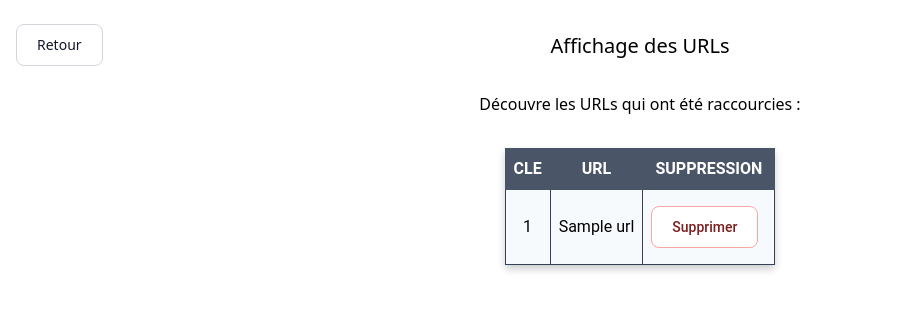
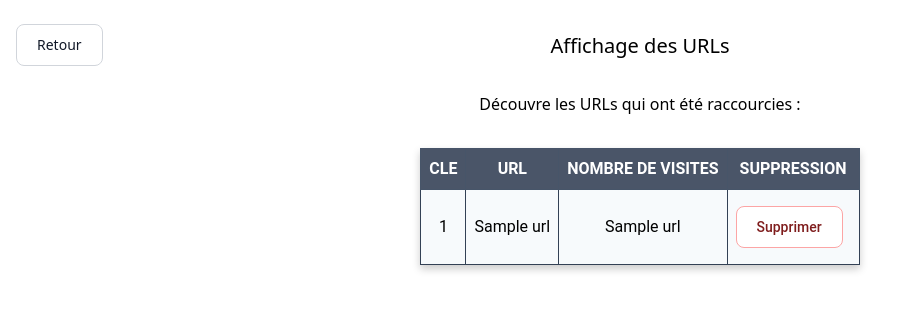
Before and after one commit to Mariateb/urlshortener, a FastAPI app: template templates/user-urls.html in a window 1280 px wide. Shown: the top 311 px of the page, without its empty margins (0-910 px from the left). Run offline with FastAPI, Linux system fonts and the light colour scheme; the template is opened without the code that fills it: most values are stand-ins (such as "Sample title", 1, 10 or a date in 2020); some libraries are stand-ins or nearby versions.

Commit message:
nb visites

```diff
--- a/databaseHandler.py
+++ b/databaseHandler.py
@@ -164,7 +164,7 @@ class DatabaseHandler:
         if user is None:
             return []
         self.cursor.execute("""
-        SELECT l.id, l.link FROM links l JOIN usersLink ul ON ul.id_link = l.id WHERE ul.login_users = ?
+        SELECT l.id, l.link, l.visits FROM links l JOIN usersLink ul ON ul.id_link = l.id WHERE ul.login_users = ?
         """, (user[0],))
 
         return self.cursor.fetchall()
--- a/templates/user-urls.html
+++ b/templates/user-urls.html
@@ -74,6 +74,7 @@
             <tr>
                 <th class="border border-slate-600">CLE</th>
                 <th class="border border-slate-600">URL</th>
+                <th class="border border-slate-600">NOMBRE DE VISITES</th>
                 <th class="border border-slate-600">SUPPRESSION</th>
             </tr>
             </thead>
@@ -82,6 +83,7 @@
                 <tr>  <!-- Correction ici -->
                     <td class="border border-slate-700 ">{{ url[0] }}</td>
                     <td class="border border-slate-700 "><a href="{{ url[1] }}">{{ url[1] }}</a></td>
+                    <td class="border border-slate-700 ">{{ url[2] }}</td>
                     <td class="border border-slate-700 ">
                         <form class="justify-center" method="post" action="/delete">
                             <input name="url" value="{{ url[0] }}" hidden="hidden"/>
```
Also changed, not shown: urlshortener.db (deleted).
